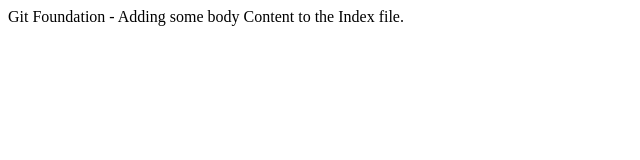
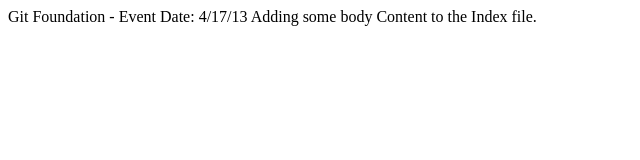
Before and after one commit to r1az/u-of-c, a plain HTML site: page index.html in a window 1280 px wide. Shown: the whole page, without its empty margins (0-640 px from the left). Drawn offline with Linux system fonts and the light colour scheme.

Commit message:
Added event date

```diff
--- a/index.html
+++ b/index.html
@@ -5,7 +5,7 @@
 <body>
 
 Git Foundation -
-
+Event Date: 4/17/13
 Adding some body Content to the Index file.
 </body>
 </html>
```
